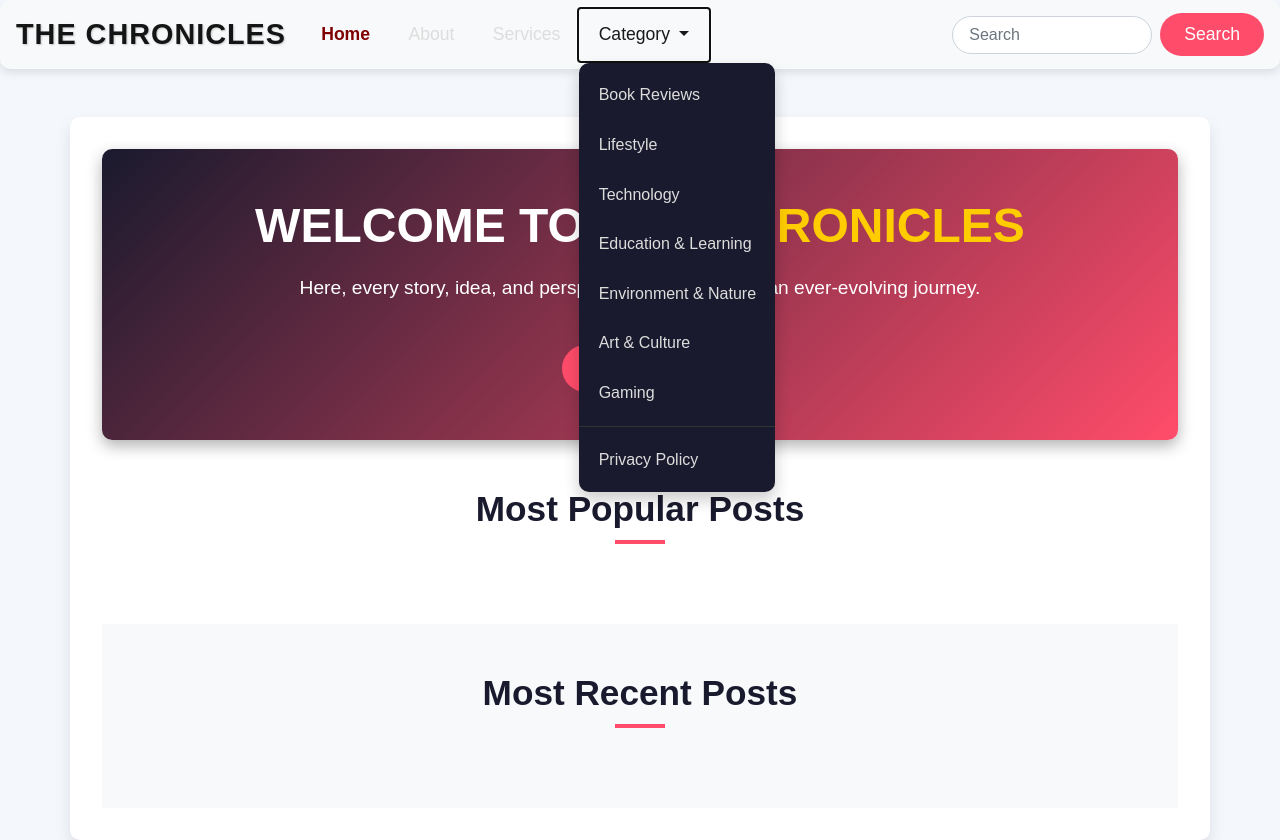
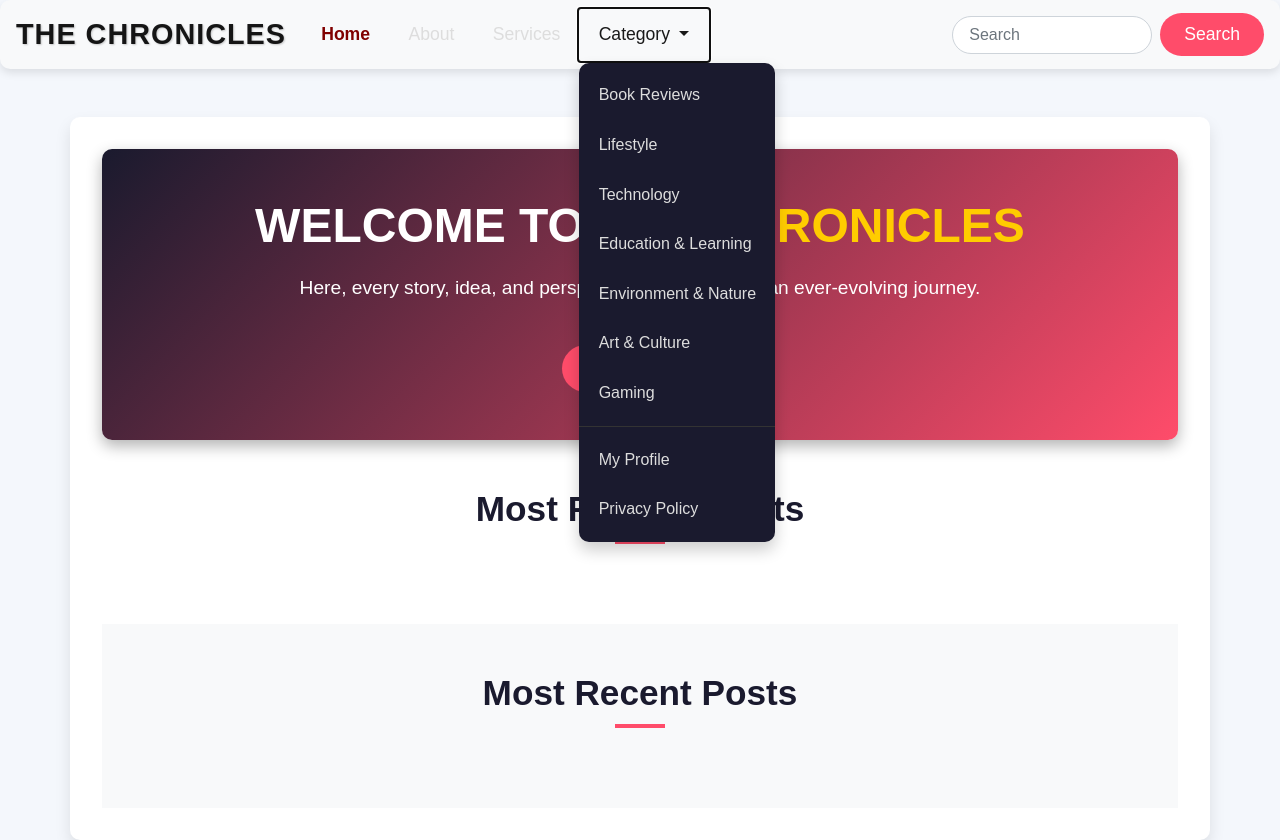
Before and after one commit to EliArn99/MyBlog, a Django app: template templates/blog/home.html in a window 1280 px wide, after a click on "Category". Run offline with Django 3.2, Linux system fonts and the light colour scheme; the template is opened without the code that fills it, so the values that code supplies are empty; some libraries are stand-ins or nearby versions.

Commit message:
Update index.html

```diff
--- a/templates/blog/index.html
+++ b/templates/blog/index.html
@@ -50,6 +50,7 @@
                         <a class="dropdown-item" href="{% url 'gaming' %}">Gaming</a>
 
                         <div class="dropdown-divider"></div>
+                        <a class="dropdown-item" href="#">My Profile</a>
                         <a class="dropdown-item" href="{% url 'privacy_policy' %}">Privacy Policy</a>
                     </div>
                 </li>
```
